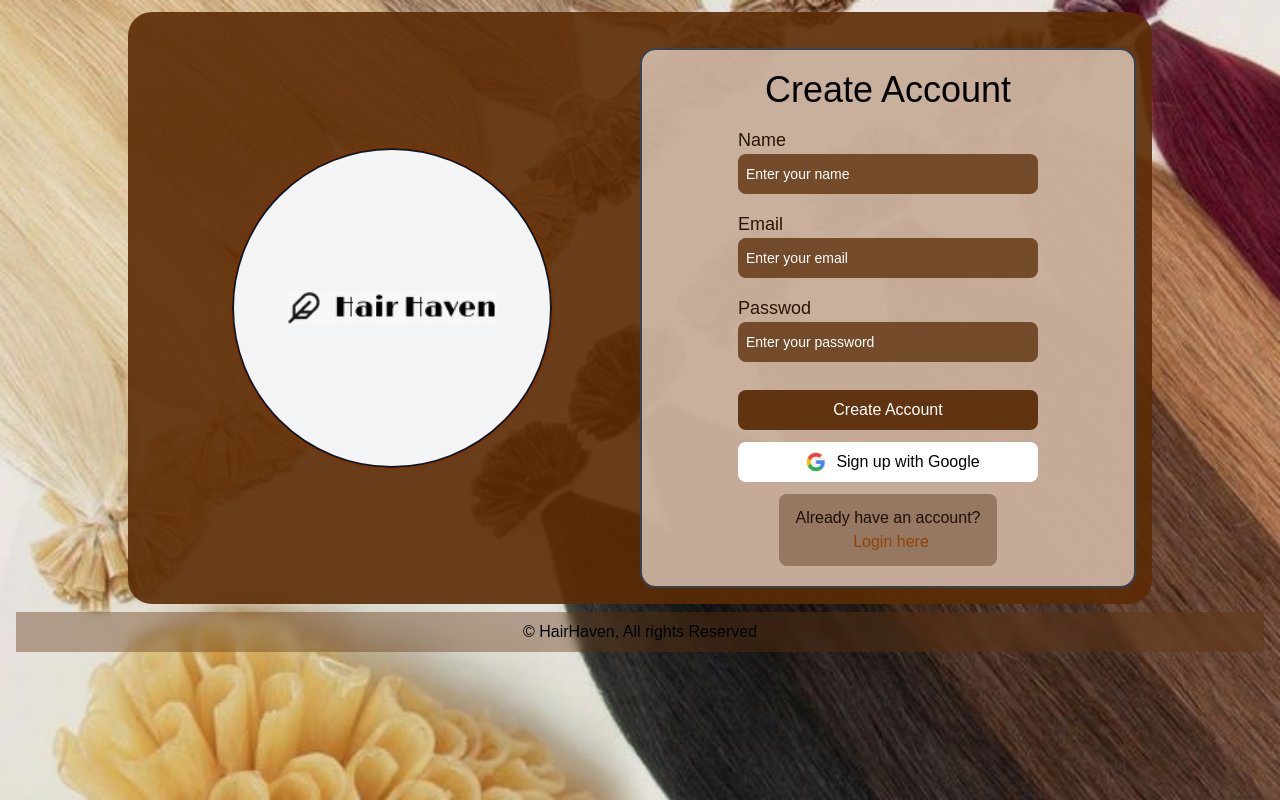
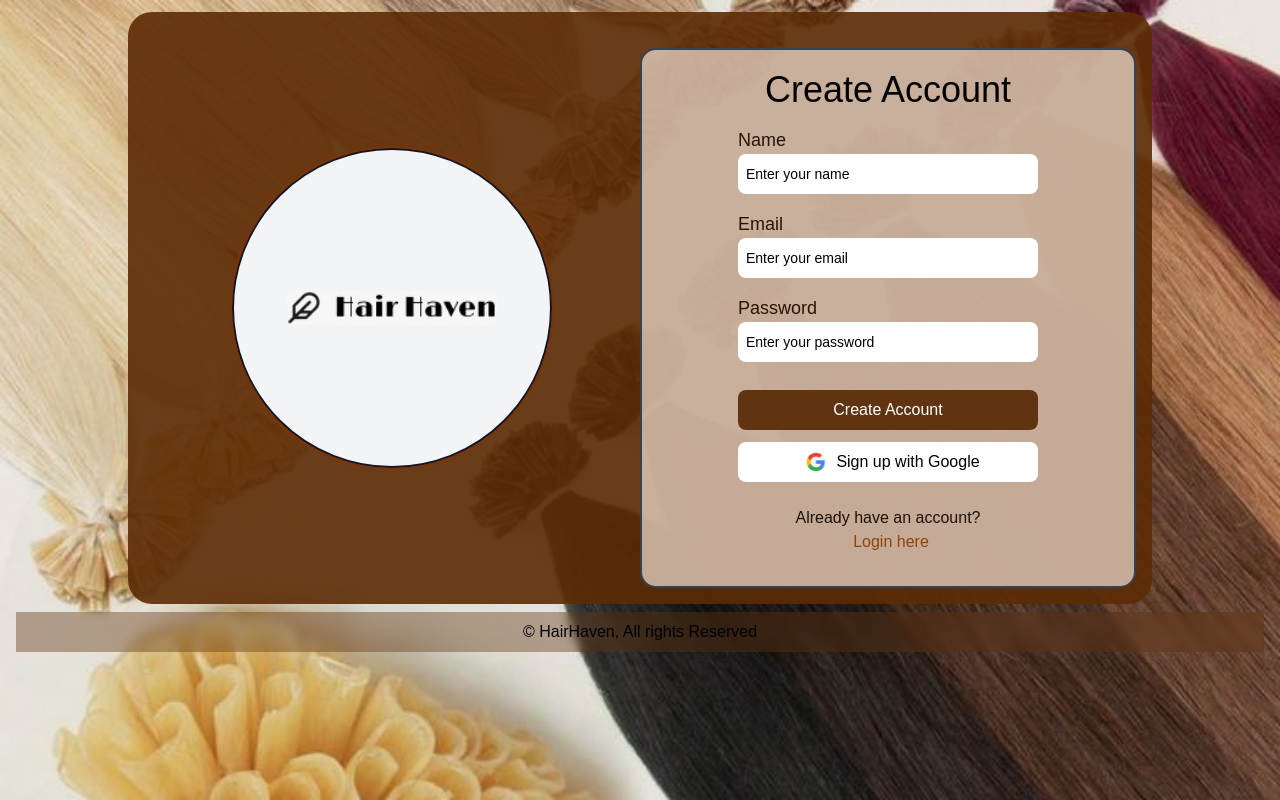
Before and after one commit to RabbiXX/Sydani-E_Commerce-, a Next.js app in the folder E-FRONTEND/my_app/: page /signup in a window 1280 px wide. Built offline with nearby package versions, Linux system fonts and the light colour scheme.

Commit message:
Feat: Made some design changes added navigation links

```diff
--- a/E-FRONTEND/my_app/app/login/page.tsx
+++ b/E-FRONTEND/my_app/app/login/page.tsx
@@ -7,36 +7,36 @@ export default function LoginPage() {
         </div>
 
         <div className="mt-5 flex justify-center items-center text-white border-2 border-gray-700 bg-[#f3e2d5]/70 rounded-2xl ">
-          <div className="w-75 mx-auto flex gap-4 flex-col py-5">
-            <h2 className="text-4xl text-black text-center">Welcome Back!<br /><span className="text-2xl">Login</span></h2>
+          <div className="w-60 md:w-75 mx-auto flex gap-4 flex-col py-5">
+            <h2 className="text-2xl md:text-4xl text-black text-center">Welcome Back!<br /><span className="text-2xl">Login</span></h2>
 
             <div className="w-full">
               <label  htmlFor="email"className="text-lg text-[#281404]">Email</label>
-              <input type="email" id="email" className="w-full p-2 rounded-lg bg-[#603410]/80 text-white placeholder-white placeholder:text-sm  focus:outline-hidden focus:ring-2 focus:ring-amber-500" placeholder="Enter your email"  />
+              <input type="email" id="email" className="w-full p-2 rounded-lg bg-white text-white placeholder-black placeholder:text-sm  focus:outline-hidden focus:ring-2 focus:ring-amber-500" placeholder="Enter your email"  />
             </div>
             <div className="w-full">
               <label htmlFor="password" className="text-lg text-[#281404]">Password</label>
-              <input type="password" id="password" className="w-full p-2 rounded-lg bg-[#603410]/80 text-white placeholder-white placeholder:text-sm focus:outline-hidden focus:ring-2 focus:ring-amber-500" placeholder="••••••••••••••••"  />
+              <input type="password" id="password" className="w-full p-2 rounded-lg bg-white text-white placeholder-black placeholder:text-sm focus:outline-hidden focus:ring-2 focus:ring-amber-500" placeholder="••••••••••••••••"  />
             </div>
             <div className="w-full flex justify-between">
-              <label className="flex items-center gap-2">
+              <label className="flex items-center gap-1">
                 <input className="h-4 w-4" type="checkbox" name="remember"/>
-                <span className="text-[#603410]">Remember Me</span>
+                <span className="text-[#603410] text-nowrap ">Remember Me</span>
               </label>
-              <a href="/forgot-password" className="text-[#0e0702]">Forgot Password?</a>
+              <a href="/forgot-password" className="text-[#0e0702] text-nowrap ml-2">Forgot Password?</a>
 
             </div>
             <div className="mt-3 ">
               <div className="w-full mb-3">
                 <button className="w-full p-2 rounded-lg bg-[#603410] text-white hover:bg-[#311905] transition duration-300">Sign in</button>
-              </div>
+              </div>=
               <div className="w-full">
                 <button className="w-full bg-white flex items-center justify-center p-2 rounded-lg text-black hover:bg-[#695547] transition duration-300">
                   <div className="mx-2 bg-white p-0.5 rounded-full"><img className="h-5 rounded-full" src="/images/google-logo.png" alt="" /></div>Sign in with Google
                 </button>
               </div>
               <div className="w-full mt-3 flex justify-center">
-                <a href="/signup"><button className=" bg-[#957762] text-[#1f1004] flex flex-col items-center justify-center px-4 py-3 rounded-lg hover:bg-[#502d14] transition duration-300 hover:text-[#ae9c8e]">Don't have an account?<span className="text-[#904407] ml-1.5"> Sign up here</span>
+                <a href="/signup"><button className="text-[#1f1004] flex flex-col items-center justify-center px-4 py-3 rounded-lg hover:bg-[#502d14] transition duration-300 hover:text-[#ae9c8e]">Don't have an account?<span className="text-[#904407] ml-1.5"> Sign up here</span>
                 </button></a>
               </div>
             </div>
--- a/E-FRONTEND/my_app/app/signup/page.tsx
+++ b/E-FRONTEND/my_app/app/signup/page.tsx
@@ -6,20 +6,20 @@ export default function SignupPage() {
           <div className="w-2/3 aspect-square"><img className="w-full h-full object-contain" src="/images/logo.jpg" alt="Logo" /></div>
         </div>
 
-        <div className="mt-5 flex justify-center items-center text-white border-2 border-gray-700 bg-[#f3e2d5]/70 rounded-2xl ">
-          <div className="w-75 mx-auto flex gap-4 flex-col py-5">
-            <h2 className="text-4xl text-black text-center">Create Account</h2>
+        <div className="mt-5 flex justify-center items-center text-white border-2 border-gray-700 bg-[#f3e2d5]/70 rounded-2xl">
+          <div className="w-55 md:w-75 mx-auto flex gap-4 flex-col py-5">
+            <h2 className="text-2xl md:text-4xl text-black text-center">Create Account</h2>
             <div className="w-full">
               <label htmlFor="name" className="text-lg text-[#281404]">Name</label>
-              <input type="text" id="name" className="stuff w-full p-2 rounded-lg bg-[#603410]/80 text-white placeholder-white placeholder:text-sm focus:outline-hidden focus:ring-2 focus:ring-amber-500" placeholder="Enter your name" />
+              <input type="text" id="name" className="stuff w-full p-2 rounded-lg bg-white text-white placeholder-black placeholder:text-sm focus:outline-hidden focus:ring-2 focus:ring-amber-500" placeholder="Enter your name" />
             </div>
             <div className="w-full">
               <label  htmlFor="email"className="text-lg text-[#281404]">Email</label>
-              <input type="email" id="email" className="w-full p-2 rounded-lg bg-[#603410]/80 text-white placeholder-white placeholder:text-sm  focus:outline-hidden focus:ring-2 focus:ring-amber-500" placeholder="Enter your email"  />
+              <input type="email" id="email" className="w-full p-2 rounded-lg bg-white text-white placeholder-black placeholder:text-sm  focus:outline-hidden focus:ring-2 focus:ring-amber-500" placeholder="Enter your email"  />
             </div>
             <div className="w-full">
-              <label htmlFor="password" className="text-lg text-[#281404]">Passwod</label>
-              <input type="password" id="password" className="w-full p-2 rounded-lg bg-[#603410]/80 text-white placeholder-white placeholder:text-sm focus:outline-hidden focus:ring-2 focus:ring-amber-500" placeholder="Enter your password"  />
+              <label htmlFor="password" className="text-lg text-[#281404]">Password</label>
+              <input type="password" id="password" className="w-full p-2 rounded-lg bg-white text-white placeholder-black placeholder:text-sm focus:outline-hidden focus:ring-2 focus:ring-amber-500" placeholder="Enter your password"  />
             </div>
             <div className="mt-3 ">
               <div className="w-full mb-3">
@@ -31,7 +31,7 @@ export default function SignupPage() {
                 </button>
               </div>
               <div className="w-full mt-3 flex justify-center">
-                <a href="/login"><button className=" bg-[#957762] text-[#1f1004] flex flex-col items-center justify-center px-4 py-3 rounded-lg hover:bg-[#502d14] transition duration-300 hover:text-[#ae9c8e]">Already have an account?<span className="text-[#904407] ml-1.5"> Login here</span>
+                <a href="/login"><button className="text-[#1f1004] flex flex-col items-center justify-center px-4 py-3 rounded-lg hover:bg-[#502d14] transition duration-300 hover:text-[#ae9c8e]">Already have an account?<span className="text-[#904407] ml-1.5"> Login here</span>
                 </button></a>
               </div>
             </div>
```
Also changed, not shown: E-FRONTEND/my_app/public/images/hair-tools-bg.jpg (added).
